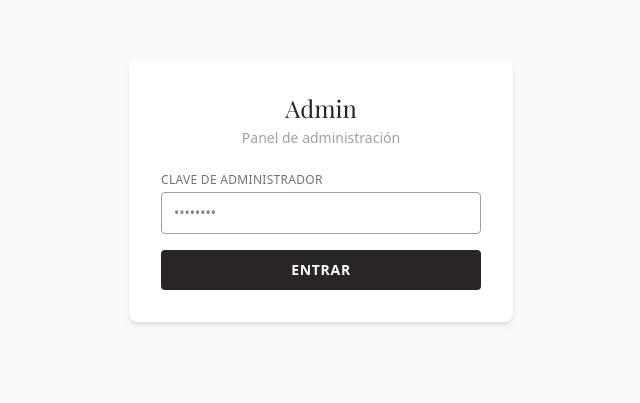
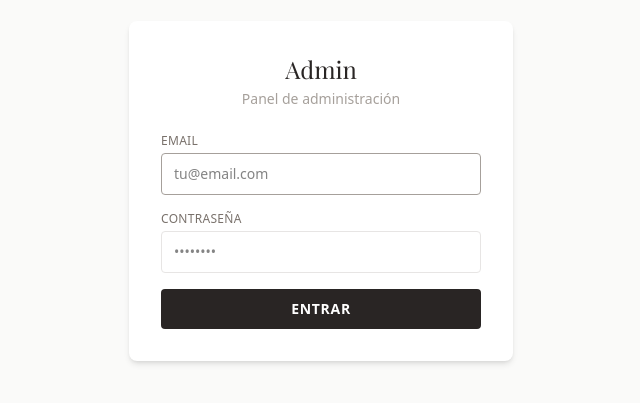
Before and after one commit to AdrianPresnoDev/ecommerce_front, a Next.js app: page /admin/login in a window 1280 px wide. Shown: the part 209-612 px from the top of the page, without its empty margins (319-959 px from the left). Built offline with nearby package versions, Linux system fonts and the light colour scheme; a web font is replaced by a local one.

Commit message:
feat(auth): admin login with email+password instead of API key

```diff
--- a/app/admin/login/page.tsx
+++ b/app/admin/login/page.tsx
@@ -3,15 +3,34 @@ import { useState } from "react";
 import { useRouter } from "next/navigation";
 
 export default function AdminLogin() {
-  const [key, setKey] = useState("");
+  const [email, setEmail] = useState("");
+  const [password, setPassword] = useState("");
   const [error, setError] = useState("");
+  const [loading, setLoading] = useState(false);
   const router = useRouter();
 
-  function handleSubmit(e: React.FormEvent) {
+  async function handleSubmit(e: React.FormEvent) {
     e.preventDefault();
-    if (!key.trim()) { setError("Introduce la clave de administrador"); return; }
-    localStorage.setItem("adminApiKey", key.trim());
-    router.push("/admin/paintings");
+    if (!email.trim() || !password.trim()) {
+      setError("Introduce email y contraseña");
+      return;
+    }
+    setLoading(true);
+    setError("");
+    try {
+      const res = await fetch("/admin/api/login", {
+        method: "POST",
+        headers: { "Content-Type": "application/json" },
+        body: JSON.stringify({ email: email.trim(), password }),
+      });
+      const data = await res.json();
+      if (!res.ok) throw new Error(data.error || "Error de autenticación");
+      localStorage.setItem("adminApiKey", data.apiKey);
+      router.push("/admin/paintings");
+    } catch (err: any) {
+      setError(err.message || "Credenciales incorrectas");
+      setLoading(false);
+    }
   }
 
   return (
@@ -25,23 +44,36 @@ export default function AdminLogin() {
         <form onSubmit={handleSubmit} className="flex flex-col gap-4">
           <div>
             <label className="text-xs text-stone-500 mb-1 block uppercase tracking-wide">
-              Clave de administrador
+              Email
+            </label>
+            <input
+              type="email"
+              value={email}
+              onChange={(e) => setEmail(e.target.value)}
+              className="w-full border border-stone-200 rounded px-3 py-2.5 text-sm focus:outline-none focus:border-stone-400"
+              placeholder="tu@email.com"
+              autoFocus
+            />
+          </div>
+          <div>
+            <label className="text-xs text-stone-500 mb-1 block uppercase tracking-wide">
+              Contraseña
             </label>
             <input
               type="password"
-              value={key}
-              onChange={e => setKey(e.target.value)}
+              value={password}
+              onChange={(e) => setPassword(e.target.value)}
               className="w-full border border-stone-200 rounded px-3 py-2.5 text-sm focus:outline-none focus:border-stone-400"
               placeholder="••••••••"
-              autoFocus
             />
           </div>
           {error && <p className="text-sm text-red-500">{error}</p>}
           <button
             type="submit"
-            className="w-full bg-stone-800 text-white py-2.5 text-sm font-semibold uppercase tracking-wider rounded hover:bg-stone-700 transition-colors"
+            disabled={loading}
+            className="w-full bg-stone-800 text-white py-2.5 text-sm font-semibold uppercase tracking-wider rounded hover:bg-stone-700 transition-colors disabled:opacity-50"
           >
-            Entrar
+            {loading ? "Entrando..." : "Entrar"}
           </button>
         </form>
       </div>
```
